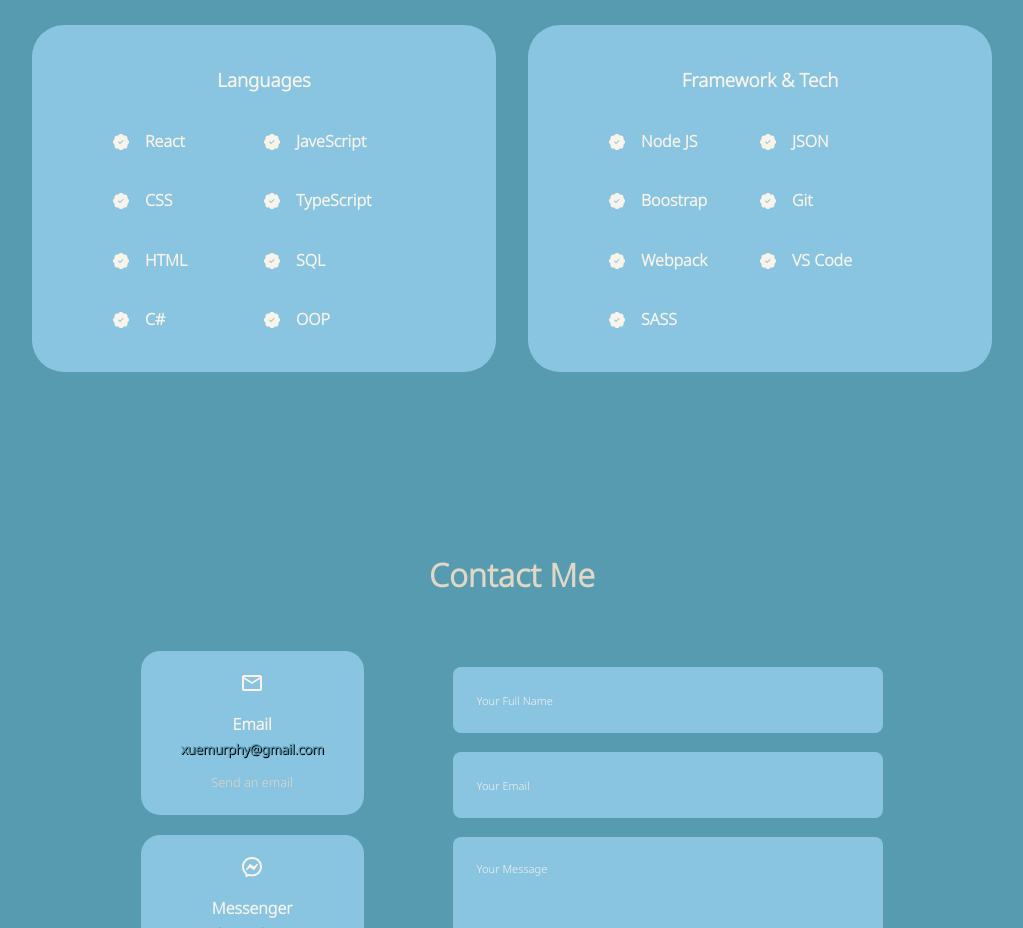
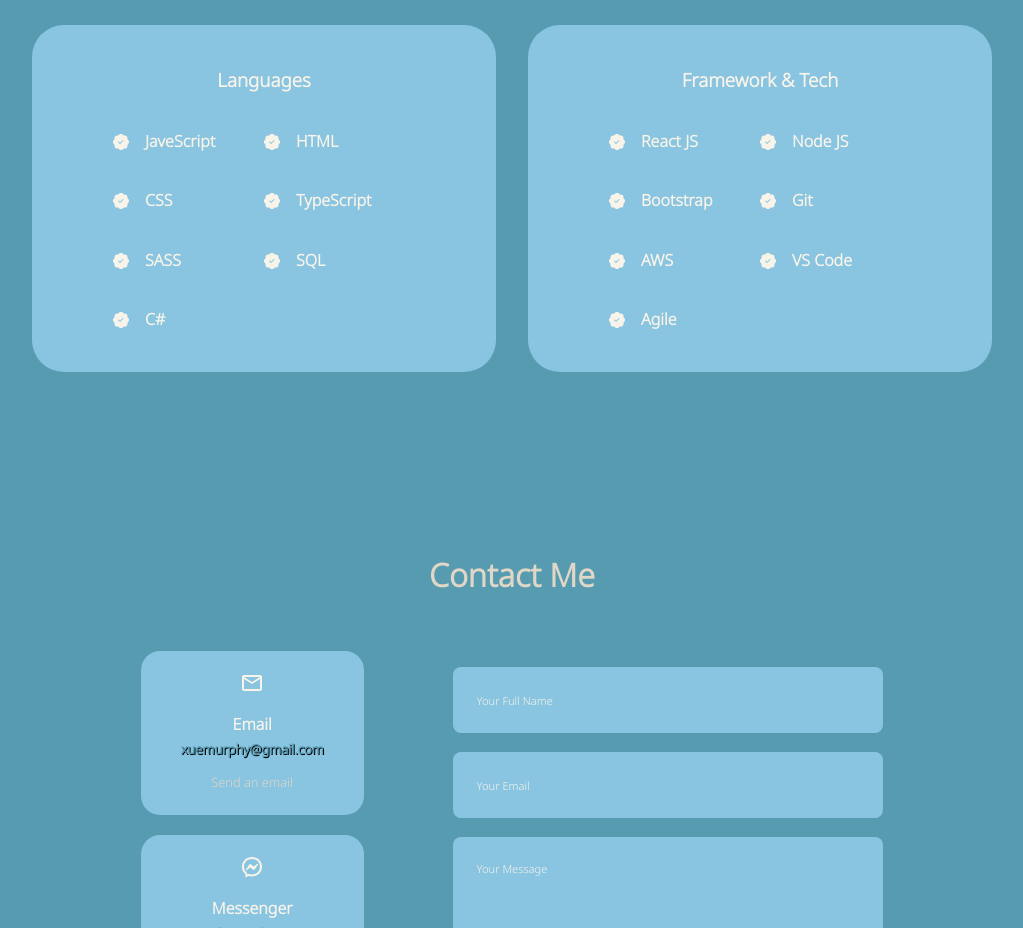
Before and after one commit to xiulixue/myportfolio, a React (Create React App) app: page / in a window 1280 px wide. Shown: the part 2960-3888 px from the top of the page, without its empty margins (128-1151 px from the left). Built offline with nearby package versions, Linux system fonts and the light colour scheme.

Commit message:
fix bugs

```diff
--- a/src/components/skills/Skills.js
+++ b/src/components/skills/Skills.js
@@ -5,23 +5,23 @@ import "./skills.css";
 import { BsPatchCheckFill } from "react-icons/bs";
 
 const dataLanguage = [
-  { id: 1, value: "React" },
-  { id: 2, value: "JaveScript" },
+  { id: 1, value: "JaveScript" },
+  { id: 2, value: "HTML" },
   { id: 3, value: "CSS" },
   { id: 4, value: "TypeScript" },
-  { id: 5, value: "HTML" },
+  { id: 5, value: "SASS" },
   { id: 6, value: "SQL" },
   { id: 7, value: "C#" },
-  { id: 8, value: "OOP" },
+
 ];
 const dataTech = [
-  { id: 1, value: "Node JS" },
-  { id: 2, value: "JSON" },
-  { id: 3, value: "Boostrap" },
+  { id: 1, value: "React JS" },
+  { id: 2, value: "Node JS" },
+  { id: 3, value: "Bootstrap" },
   { id: 4, value: "Git" },
-  { id: 5, value: "Webpack" },
+  { id: 5, value: "AWS" },
   { id: 6, value: "VS Code" },
-  { id: 7, value: "SASS" },
+  { id: 7, value: "Agile" },
 ];
 
 const Skills = () => {
```
